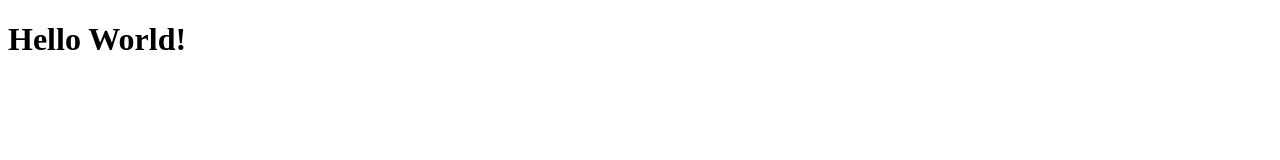
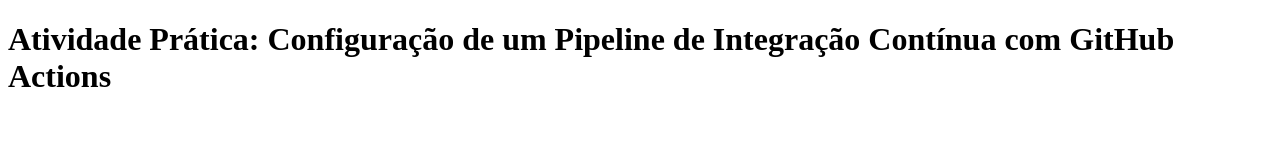
Before and after one commit to Rafael-Yuki/hello-world, a website: page index.html in a window 1280 px wide. Drawn offline with Linux system fonts and the light colour scheme.

Commit message:
deploy: be9425965b04073b0e0b06a43dae06afd200a270

```diff
--- a/index.html
+++ b/index.html
@@ -6,6 +6,6 @@
     <title>Hello World</title>
 </head>
 <body>
-    <h1>Hello World!</h1>
+    <h1>Atividade Prática: Configuração de um Pipeline de Integração Contínua com GitHub Actions</h1>
 </body>
 </html>
```
